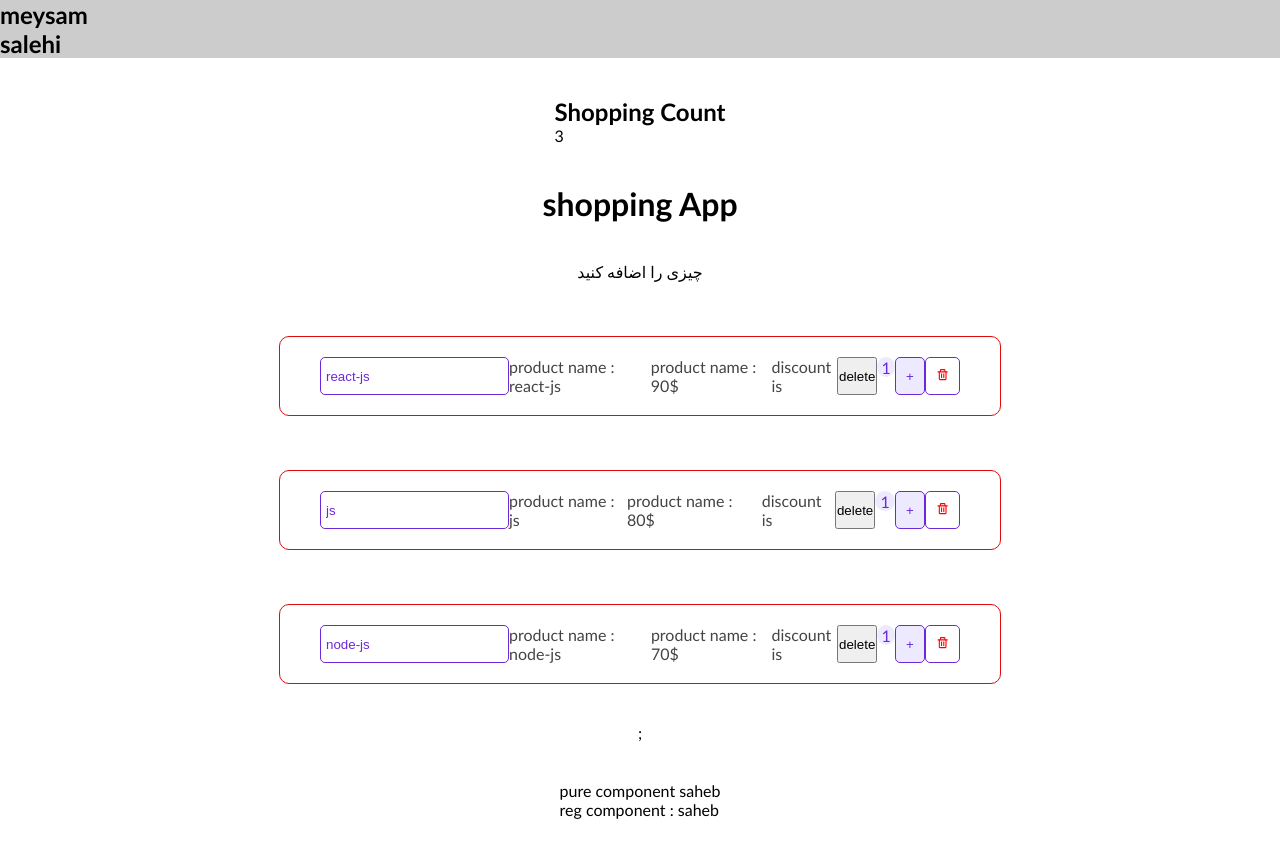
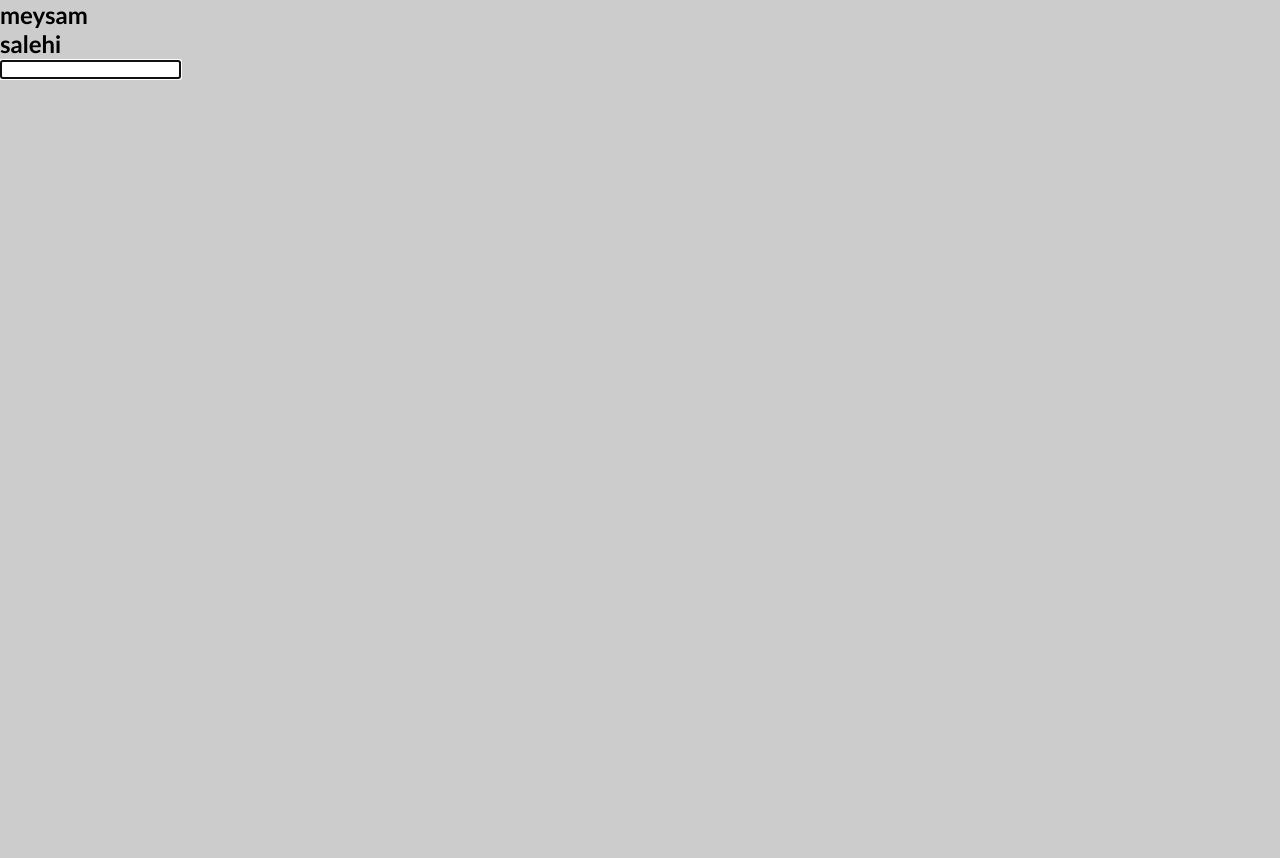
Before and after one commit to meysamsalehi/ReactTraining, a React (Create React App) app: page / in a window 1280 px wide. After the commit the page ends 800 px from the top, so only its background shows below. Built offline with nearby package versions, Linux system fonts and the light colour scheme.

Commit message:
Session51 => React Class Component Ref

```diff
--- a/src/AppClass.js
+++ b/src/AppClass.js
@@ -5,6 +5,7 @@
 import FunctionalTimer from "./Component/FunctionalTimer/FunctionalTimer";
 import Wrapper from "./Component/Wrapper/Wrapper";
 import ParentComponent from "./Component/PureMemoCom/ParentComponent";
+import ClassRef from "./Component/Ref/ClassRef";
 
 class AppClass extends Component {
   state = {
--- /dev/null
+++ b/src/Component/Ref/ClassRef.js
@@ -0,0 +1,21 @@
+import React, { Component } from 'react';
+class ClassRef extends Component {
+
+    constructor(props) {
+        super(props);
+        this.inputRef = React.createRef();
+    }
+
+    componentDidMount() {
+        this.inputRef.current.focus();
+    }
+    render() {
+        return (
+            <div>
+                <input type="text" ref={this.inputRef}/>
+            </div>
+        );
+    }
+}
+
+export default ClassRef;
--- a/src/index.js
+++ b/src/index.js
@@ -6,15 +6,17 @@
 import ClassCounter from "./Component/ClassCounter.js/ClassCounter";
 import ClassComponentLife from "./Component/ClassCounterLife/ClassComponentLife";
 import FunctionalCounterLife from "./Component/FunctionalCounterLife/FunctionalCounterLife";
+import ClassRef from "./Component/Ref/ClassRef";
 
 const root = ReactDOM.createRoot(document.getElementById("root"));
 root.render(
   <React.StrictMode>
     <h2>{userName}</h2>
     <h2>{lastName}</h2>
-    <AppClass />
+    {/* <AppClass /> */}
     {/* <ClassComponentLife /> */}
     {/* <FunctionalCounterLife /> */}
+    <ClassRef />
   </React.StrictMode>
 );
 
```
